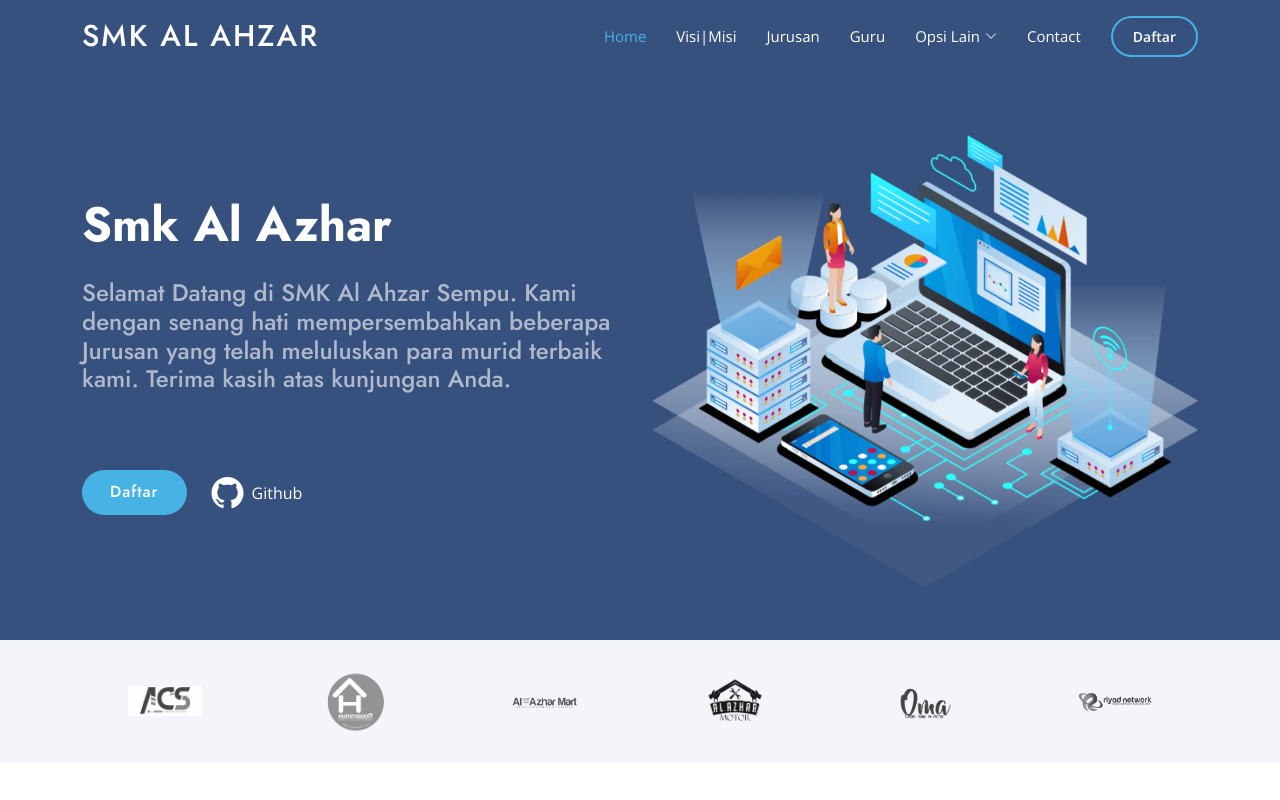
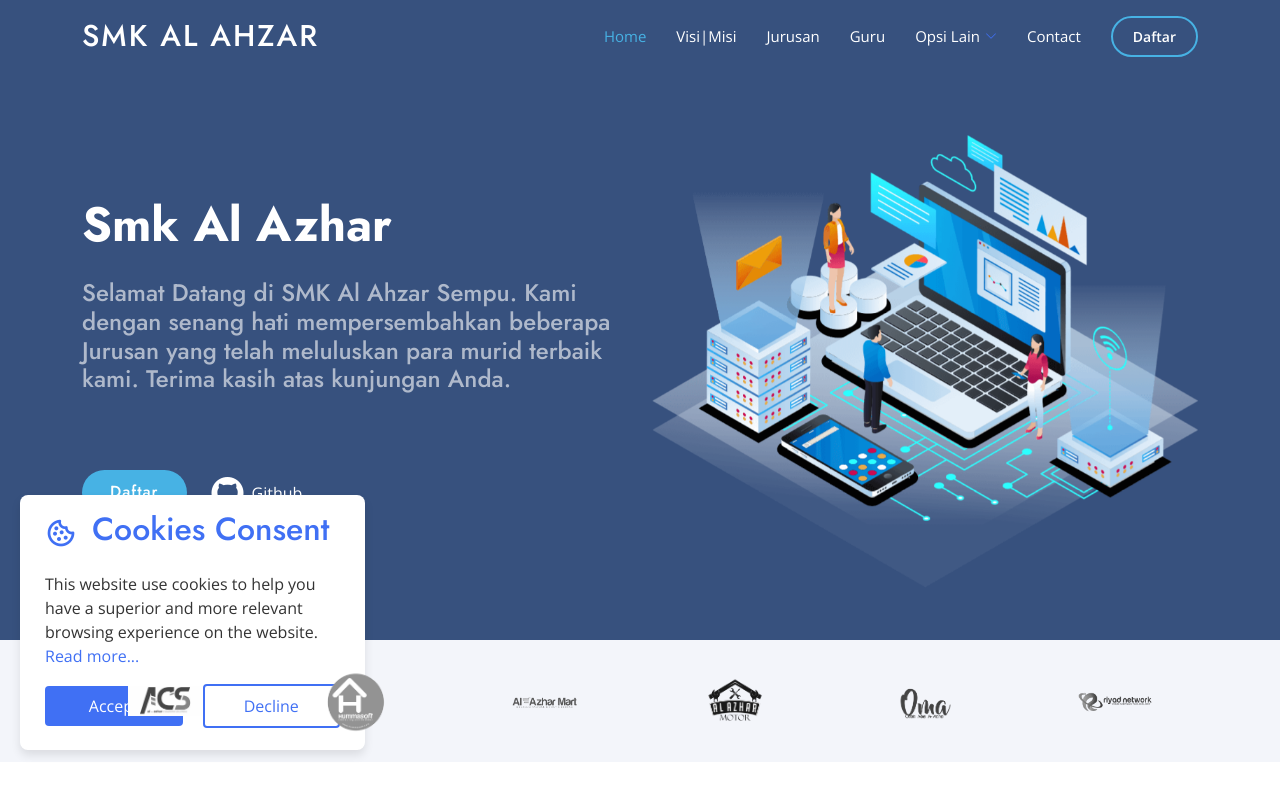
Before and after one commit to faizinuha/WebSchool, a plain HTML site: page index.html in a window 1280 px wide. Shown: the top 800 px of the page. Drawn offline with nearby package versions, Linux system fonts and the light colour scheme; some packages are replaced by stand-ins of ours; a script that the page names is missing.

Commit message:
changerelative;relative;relative;

```diff
--- a/assets/css/style.css
+++ b/assets/css/style.css
@@ -1823,20 +1823,77 @@ section {
 }
 
 /* Cookie Style */
-#cookie-banner {
+
+
+.wrapper {
   position: fixed;
-  bottom: 0;
-  left: 0;
+  bottom: 50px;
+  right: -370px;
+  max-width: 345px;
   width: 100%;
-  background-color: #333;
-  color: #fff;
-  padding: 10px;
-  text-align: center;
-}
-#cookie-banner button {
+  background: rgba(255, 255, 255, 1.0); /* Ubah ke opasitas 1.0 */
+  border-radius: 8px;
+  padding: 15px 25px 22px;
+  transition: right 0.3s ease;
+  box-shadow: 0 5px 10px rgba(0, 0, 0, 0.1);
+}
+
+.wrapper.show {
+  left: 20px;
+}
+.wrapper header {
+  display: flex;
+  align-items: center;
+  column-gap: 15px;
+}
+header i {
+  color: #4070f4;
+  font-size: 32px;
+}
+header h2 {
+  color: #4070f4;
+  font-weight: 500;
+}
+.wrapper .data {
+  margin-top: 16px;
+}
+.wrapper .data p {
+  color: #333;
+  font-size: 16px;
+}
+.data p a {
+  color: #4070f4;
+  text-decoration: none;
+}
+.data p a:hover {
+  text-decoration: underline;
+}
+.wrapper .buttons {
+  margin-top: 16px;
+  width: 100%;
+  display: flex;
+  align-items: center;
+  justify-content: space-between;
+}
+.buttons .button {
+  border: none;
+  color: #fff;
+  padding: 8px 0;
+  border-radius: 4px;
+  background: #4070f4;
+  cursor: pointer;
+  width: calc(100% / 2 - 10px);
+  transition: all 0.2s ease;
+}
+.buttons #acceptBtn:hover {
+  background-color: #034bf1;
+}
+#declineBtn {
+  border: 2px solid #4070f4;
   background-color: #fff;
-  color: #333;
-  border: none;
-  padding: 5px 10px;
-  cursor:pointer;
-}
+  color: #4070f4;
+}
+#declineBtn:hover {
+  background-color: #4070f4;
+  color: #fff;
+}
--- /dev/null
+++ b/assets/js/cookie.js
@@ -0,0 +1,18 @@
+const cookieBox = document.querySelector(".wrapper"),
+  buttons = document.querySelectorAll(".button");
+
+const executeCodes = () => {
+  cookieBox.classList.add("show");
+
+  buttons.forEach((button) => {
+    button.addEventListener("click", () => {
+      cookieBox.classList.remove("show");
+
+      if (button.id == "acceptBtn") {
+        document.cookie = "cookieBy=codinglab; max-age=" + 60 * 60 * 24 * 30;
+      }
+    });
+  });
+};
+
+window.addEventListener("load", executeCodes);
--- a/index.html
+++ b/index.html
@@ -32,8 +32,25 @@
     <link
       rel="stylesheet"
       href="https://cdn.jsdelivr.net/npm/sweetalert2@11/dist/sweetalert2.min.css" />
+      <link href="https://unpkg.com/boxicons@2.1.2/css/boxicons.min.css" rel="stylesheet" />
+    <script src="assets/js/cookie.js" defer></script>
 </head>
 <body>
+  <!-- SetCookie -->
+<div class="wrapper">
+      <header>
+        <i class="bx bx-cookie"></i>
+        <h2>Cookies Consent</h2>
+      </header>
+      <div class="data">
+        <p>This website use cookies to help you have a superior and more relevant browsing experience on the website. <a href="#"> Read more...</a></p>
+      </div>
+      <div class="buttons">
+        <button class="button" id="acceptBtn">Accept</button>
+        <button class="button" id="declineBtn">Decline</button>
+      </div>
+    </div>
+  <!-- EndCookie -->
   <!-- ======= Header ======= -->
   <header id="header" class="fixed-top ">
     <div class="container d-flex align-items-center">
@@ -573,6 +590,7 @@ Kabupaten Banyuwangi, Jawa Timur 68468 <br><br>
 
 
   <!-- Template Main JS File -->
+  <script src="assets/js/cookie.js"></script>
   <script src="assets/js/main.js"></script>
   <script src="assets/js/fitur.js"></script>
   <script src="forms/contact.js"></script>
```
